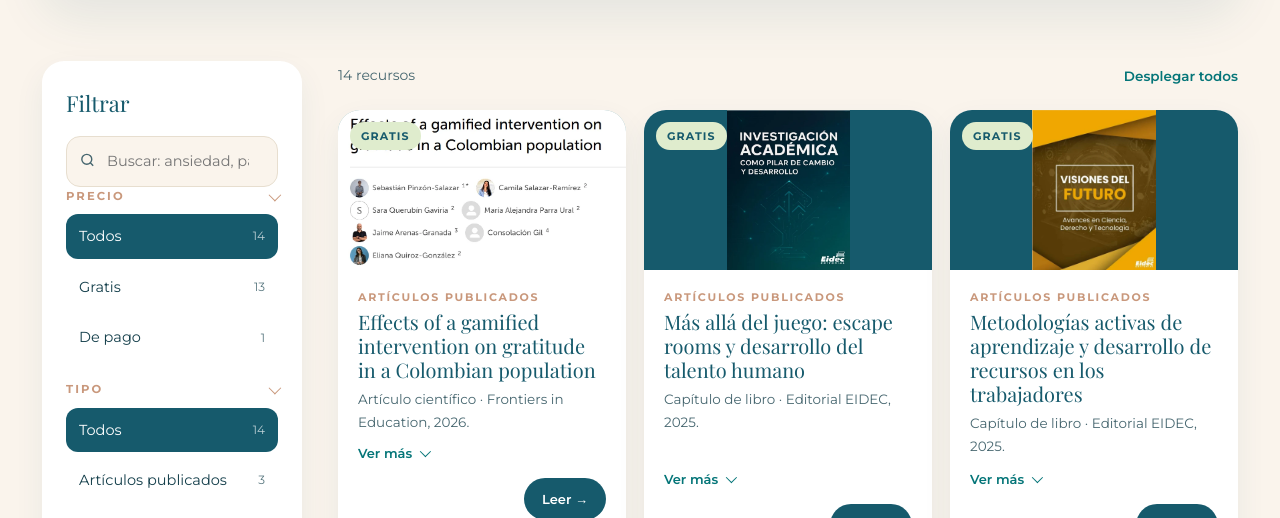
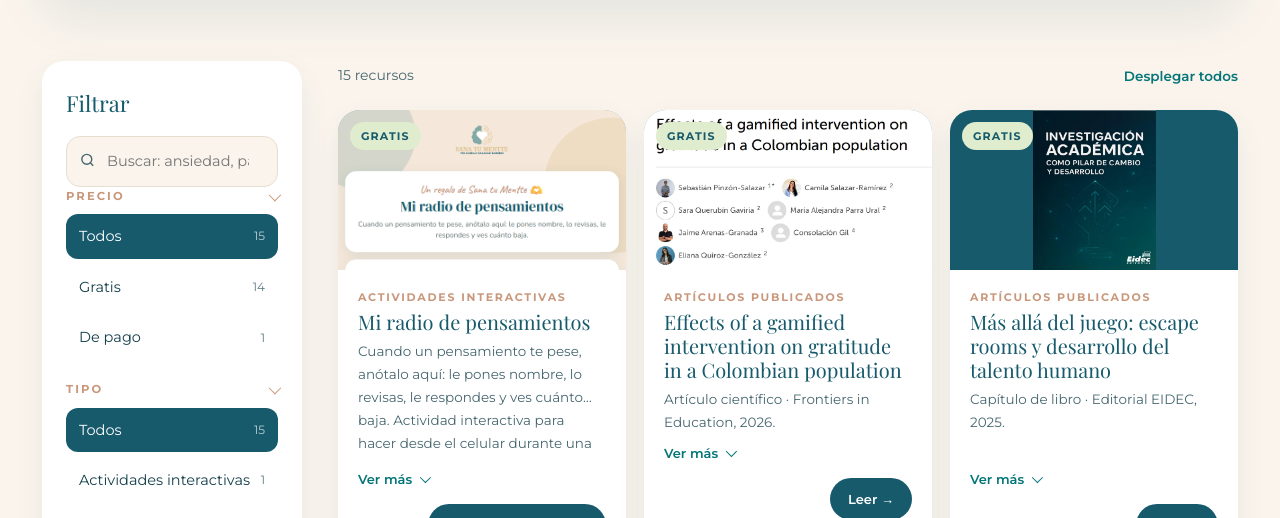
Before and after one commit to sanatumentte/psi-sanatumentte, a plain HTML site: page recursos.html in a window 1280 px wide. Shown: the part 930-1448 px from the top of the page. Drawn offline with nearby package versions, Linux system fonts and the light colour scheme; a web font is replaced by a local one.

Commit message:
Recursos: actividad gratuita Mi radio de pensamientos
Co-Authored-By: Claude Opus 5.5 <noreply@anthropic.com>

```diff
--- a/recursos.html
+++ b/recursos.html
@@ -193,6 +193,7 @@
 <script>
 const KW={autoestima:'autoestima valor inseguridad rosenberg',relaciones:'pareja apego relaciones vínculos',ansiedad:'ansiedad preocupación nervios gad-7 sobrepensamiento',animo:'depresión ánimo tristeza phq-9 desgaste',resiliencia:'resiliencia afrontamiento estrés',crecimiento:'trauma heridas pasado crecimiento duelo'};
 const R=[
+ {tipo:'actividad',precio:'gratis',t:'Mi radio de pensamientos',d:'Cuando un pensamiento te pese, anótalo aquí: le pones nombre, lo revisas, le respondes y ves cuánto baja. Actividad interactiva para hacer desde el celular durante una semana.',img:'img/radio-pensamientos.png',pos:'center top',kw:'pensamientos sobrepensamiento ansiedad rumiación regalo registro semana',href:'https://sanatumentte.github.io/actividades/RadioPensamientos-regalo.html',cta:'Empezar actividad'},
  {tipo:'academico',precio:'gratis',t:'Effects of a gamified intervention on gratitude in a Colombian population',d:'Artículo científico · Frontiers in Education, 2026.',img:'img/publicaciones/gratitud.webp',pos:'center top',video:'https://www.instagram.com/p/DfRuYaBhPdB/',kw:'gratitud investigación gamificación psicología positiva',href:'https://www.frontiersin.org/journals/education/articles/10.3389/feduc.2026.1939198/full',cta:'Leer'},
  {tipo:'academico',precio:'gratis',t:'Más allá del juego: escape rooms y desarrollo del talento humano',d:'Capítulo de libro · Editorial EIDEC, 2025.',img:'img/publicaciones/mas-alla-del-juego.webp',fit:1,kw:'escape room talento humano metodologías activas',href:'https://www.researchgate.net/publication/399997160_Mas_alla_del_juego_escape_rooms_y_desarrollo_del_talento_humano',cta:'Leer'},
  {tipo:'academico',precio:'gratis',t:'Metodologías activas de aprendizaje y desarrollo de recursos en los trabajadores',d:'Capítulo de libro · Editorial EIDEC, 2025.',img:'img/publicaciones/metodologias-activas.webp',fit:1,kw:'metodologías activas aprendizaje trabajadores recursos',href:'https://www.researchgate.net/publication/395135992_El_rol_de_las_metodologias_activas_de_aprendizaje_en_el_desarrollo_de_recursos_en_los_trabajadores',cta:'Leer'},
@@ -203,7 +204,7 @@ const R=[
  {tipo:'articulo',precio:'gratis',t:'El camino a la resiliencia',d:'Cómo afrontar la adversidad y fortalecer tus recursos. American Psychological Association (APA).',img:'img/lecturas/resiliencia-apa.jpg',kw:'resiliencia adversidad afrontamiento',href:'https://www.apa.org/topics/resilience/camino',cta:'Leer'},
  {tipo:'articulo',precio:'gratis',t:'4 ways to boost your self-compassion',d:'Cuatro formas de cultivar la autocompasión. Harvard Health Publishing (en inglés).',img:'img/lecturas/autocompasion-harvard.jpg',kw:'autocompasión autoestima bienestar',href:'https://www.health.harvard.edu/mental-health/4-ways-to-boost-your-self-compassion',cta:'Leer'},
 ];
-const TIPOS={academico:'Artículos publicados',prueba:'Tests',ebook:'Ebook',articulo:'Lecturas recomendadas'};
+const TIPOS={actividad:'Actividades interactivas',academico:'Artículos publicados',prueba:'Tests',ebook:'Ebook',articulo:'Lecturas recomendadas'};
 const PRECIOS={todos:'Todos',gratis:'Gratis',pago:'De pago'};
 const st={precio:'todos',tipo:'todos',q:''};
 const p=new URLSearchParams(location.search);if(TIPOS[p.get('tipo')])st.tipo=p.get('tipo');if(PRECIOS[p.get('precio')])st.precio=p.get('precio');
```
Also changed, not shown: img/radio-pensamientos.png (added).
